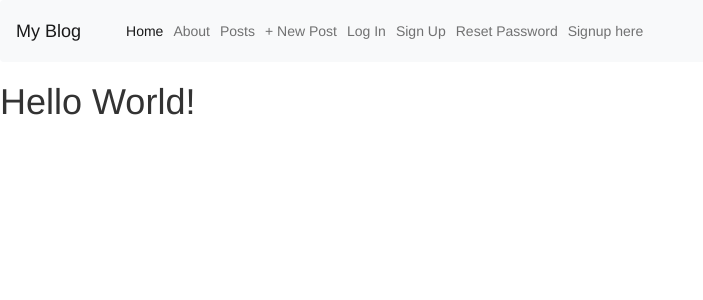
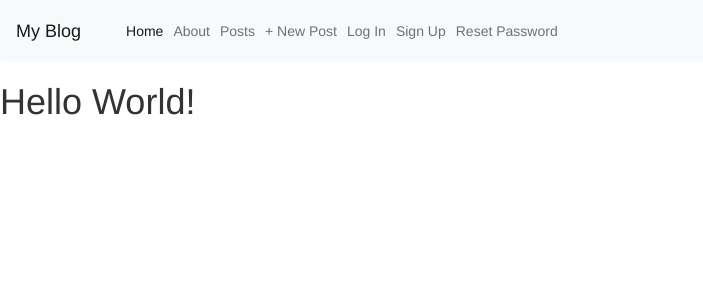
Before and after one commit to TrueCombatVet03/Blog, a Django app: page / in a window 1280 px wide. Shown: the top 300 px of the page, without its empty margins (0-703 px from the left). Run offline with Django 4.2, Linux system fonts and the light colour scheme; parts of the project's set-up code (start-up, migrations or seed data) failed here and were passed over.

```diff
--- a/templates/base.html
+++ b/templates/base.html
@@ -53,9 +53,7 @@
                 <a class="nav-link" href="{% url 'password_reset' %}">Reset Password</a>
                 </li>
                 </li>
-                <li class="nav-item">
-                <a class="nav-link" href="{% url 'signup' %}">Signup here</a>
-                </li>
+
 
                 {% endif %}
             </ul>
```
